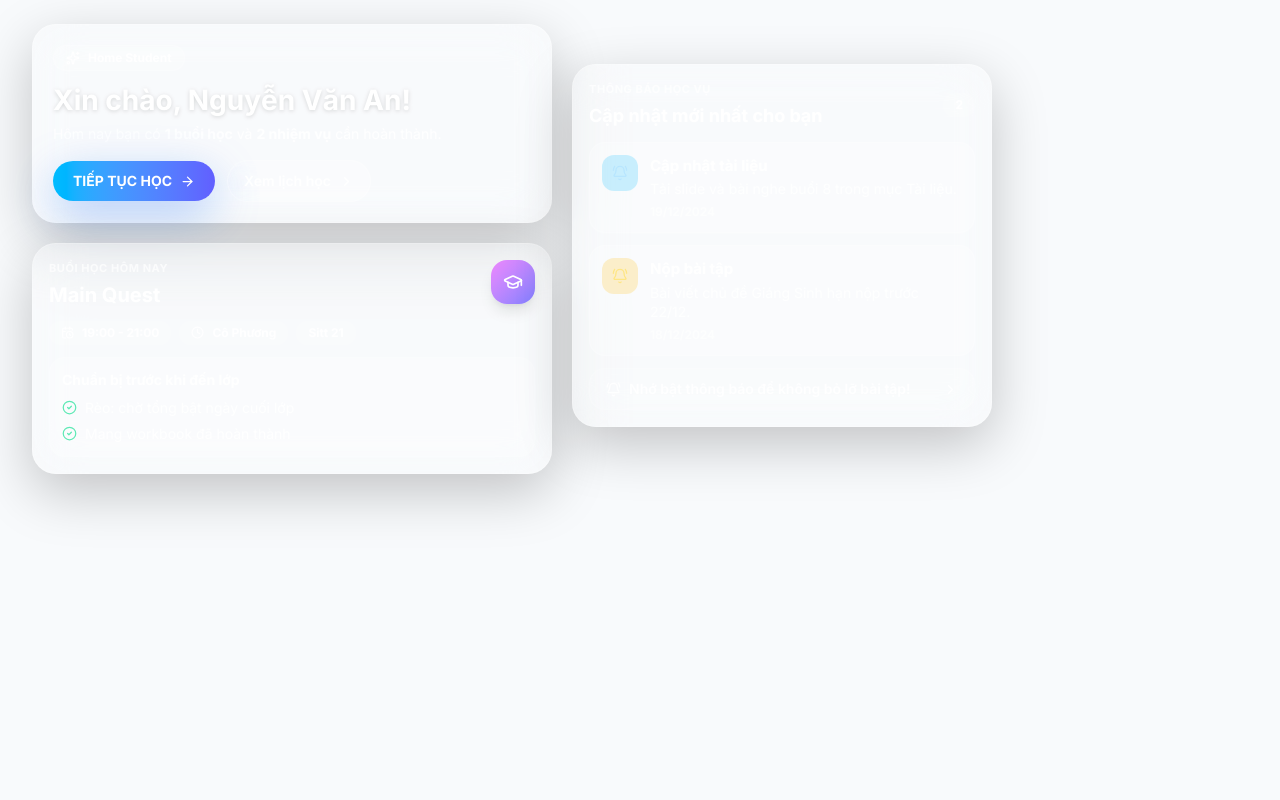
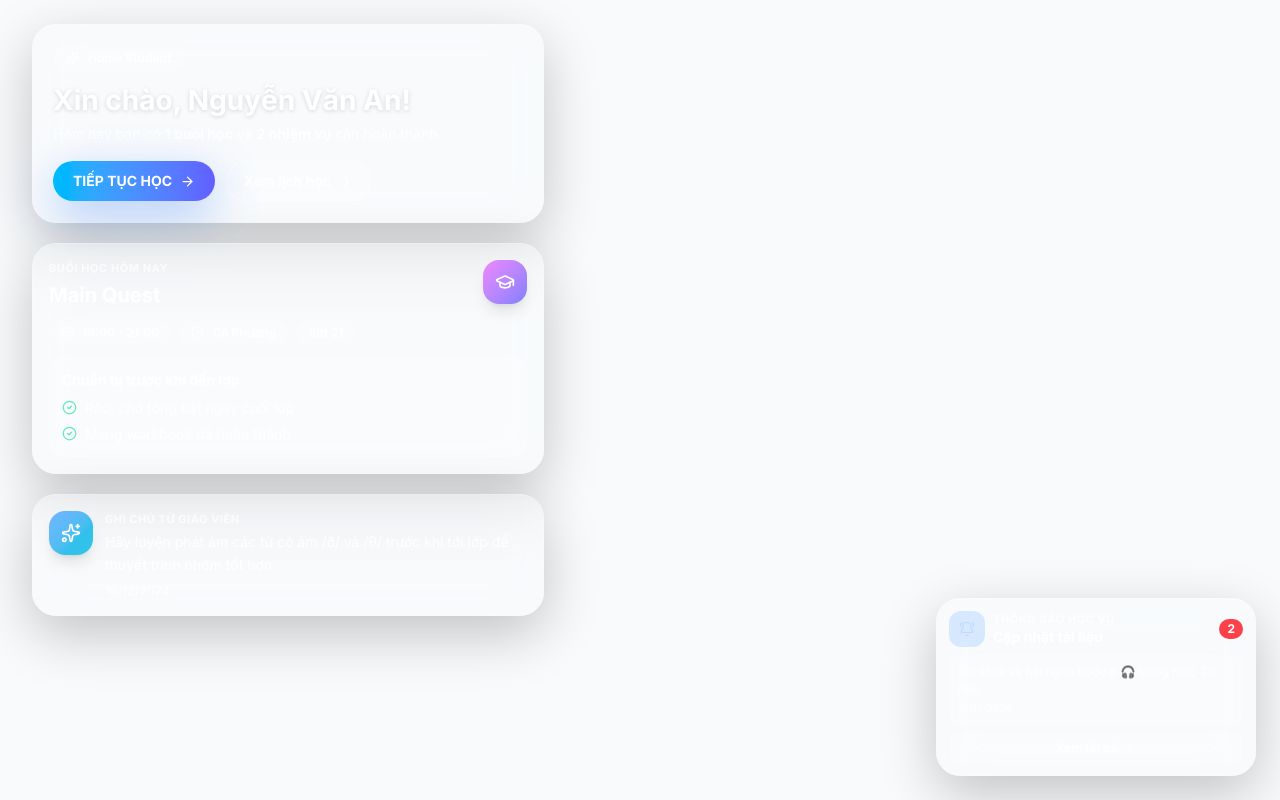
Before and after one commit to HarryTran-lead/KidzgoCentre, a Next.js app: page /en/portal/student in a window 1280 px wide. Built offline with nearby package versions, Linux system fonts and the light colour scheme; no server answers; what lightswind would draw is missing.

Commit message:
feat: justify student layout all screen

```diff
--- a/app/[locale]/portal/student/layout.tsx
+++ b/app/[locale]/portal/student/layout.tsx
@@ -53,8 +53,8 @@ export default async function StudentLayout({ children }: Props) {
 
           <section className="flex min-w-0 flex-1 flex-col min-h-0 relative">
             <div className="relative min-h-0 flex-1 min-w-0 overflow-y-auto isolate">
-              {/* content layer - positioned on left side with max width to leave space for island */}
-              <div className="relative z-10 px-6 py-4 max-w-2xl">{children}</div>
+              {/* content layer - full width for dashboard */}
+              <div className="relative z-10">{children}</div>
             </div>
           </section>
         </div>
--- a/app/[locale]/portal/student/page.tsx
+++ b/app/[locale]/portal/student/page.tsx
@@ -79,14 +79,14 @@ export default function Page() {
   ];
 
   return (
-    // ✅ NO min-h-screen here (prevents extra scroll/blank)
-    <div className="relative pb-6">
+    // Layout chỉ cho trang tất cả - chừa không gian bên phải để thấy background
+    <div className="relative pb-6 min-h-full">
       <div className="w-full px-4 sm:px-6 lg:px-8 py-4 lg:py-6">
-        <div className="grid gap-5 lg:grid-cols-[1fr_380px] xl:grid-cols-[minmax(380px,520px)_minmax(320px,420px)] items-start">
-          {/* LEFT */}
+        {/* Container với max-width để chừa ra bên phải */}
+        <div className="max-w-xl lg:max-w-2xl">
           <div className="space-y-5">
             {/* Hero */}
-            <GlassCard className="p-5">
+            <GlassCard className="p-5 max-w-lg">
               <div className="inline-flex items-center gap-2 rounded-full border border-white/20 bg-white/10 px-3 py-1 text-xs font-extrabold text-white/90">
                 <Sparkles size={14} />
                 Home Student
@@ -100,7 +100,7 @@ export default function Page() {
                 Hôm nay bạn có <b>1 buổi học</b> và <b>2 nhiệm vụ</b> cần hoàn thành.
               </p>
 
-              <div className="mt-4 flex items-center gap-3">
+              <div className="mt-4 flex flex-wrap items-center gap-3">
                 <button className="group inline-flex items-center gap-2 rounded-full bg-linear-to-r from-sky-400 to-indigo-500 px-5 py-2.5 text-sm font-black text-white shadow-[0_14px_45px_rgba(59,130,246,0.40)] transition-all duration-300 hover:-translate-y-1 hover:shadow-[0_18px_55px_rgba(59,130,246,0.55)] active:scale-95">
                   TIẾP TỤC HỌC
                   <ArrowRight size={15} className="transition-transform group-hover:translate-x-1" />
@@ -114,7 +114,7 @@ export default function Page() {
             </GlassCard>
 
             {/* Today class */}
-            <GlassCard className="p-4">
+            <GlassCard className="p-4 max-w-lg">
               <div className="flex items-start justify-between gap-3">
                 <div>
                   <div className="text-[11px] font-black uppercase tracking-wider text-white/70">
@@ -158,43 +158,60 @@ export default function Page() {
                 </ul>
               </div>
             </GlassCard>
+
+            {/* Teacher Notes */}
+            <GlassCard className="p-4 max-w-lg">
+              <div className="flex items-start gap-3">
+                <div className="grid h-11 w-11 shrink-0 place-items-center rounded-2xl bg-linear-to-br from-blue-400/80 to-cyan-500/80 text-white shadow-lg">
+                  <Sparkles size={20} />
                 </div>
-
-          {/* RIGHT */}
-          <div className="lg:pt-10">
-            <div className="w-full">
-              <GlassCard className="p-4">
-                <div className="flex items-center justify-between">
-                  <div>
+                <div className="flex-1">
                   <div className="text-[11px] font-black uppercase tracking-wider text-white/70">
-                      Thông báo học vụ
+                    Ghi chú từ giáo viên
                   </div>
-                    <div className="mt-1 text-lg font-black text-white">
-                      Cập nhật mới nhất cho bạn
+                  <p className="mt-1 text-sm text-white/90 leading-relaxed">
+                    Hãy luyện phát âm các từ có âm /ð/ và /θ/ trước khi tới lớp để thuyết trình nhóm tốt hơn
+                  </p>
+                  <div className="mt-1.5 text-xs font-semibold text-white/60">19/12/2024</div>
                 </div>
-                  </div>
-                  <span className="rounded-full bg-white/12 px-3 py-1 text-xs font-black text-white/90">
-                    {notices.length}
-                  </span>
-                </div>
-
-                <div className="mt-3 space-y-3">
-                  {notices.map((n) => (
-                    <NoticeItem key={n.title} notice={n} />
-                  ))}
-                </div>
-
-                <div className="mt-3 flex items-center justify-between rounded-2xl border border-white/15 bg-white/10 px-4 py-2.5 text-sm font-semibold text-white/85">
-                  <div className="flex items-center gap-2">
-                    <BellRing size={15} />
-                    Nhớ bật thông báo để không bỏ lỡ bài tập!
-                  </div>
-                  <ChevronRight size={15} />
               </div>
             </GlassCard>
           </div>
         </div>
       </div>
+
+      {/* THÔNG BÁO HỌC VỤ - Fixed ở góc dưới bên phải, nhỏ gọn */}
+      <div className="fixed bottom-6 right-6 z-50 w-[320px] max-w-[calc(100vw-48px)]">
+        <GlassCard className="p-3 shadow-2xl">
+          <div className="flex items-center gap-2">
+            <div className="grid h-9 w-9 shrink-0 place-items-center rounded-xl bg-blue-400/20 text-blue-200">
+              <BellRing size={16} />
+            </div>
+            <div className="flex-1 min-w-0">
+              <div className="text-[11px] font-black uppercase tracking-wider text-white/70">
+                Thông báo học vụ
+              </div>
+              <div className="text-sm font-black text-white truncate">
+                Cập nhật tài liệu
+              </div>
+            </div>
+            <span className="rounded-full bg-red-500/90 px-2 py-0.5 text-xs font-black text-white">
+              2
+            </span>
+          </div>
+
+          <div className="mt-2 rounded-xl border border-white/15 bg-white/10 p-2 backdrop-blur">
+            <p className="text-xs text-white/90 leading-snug line-clamp-2">
+              Tải slide và bài nghe bước 8 🎧 trong mục Tài liệu.
+            </p>
+            <div className="mt-1 text-[10px] font-semibold text-white/60">19/12/2024</div>
+          </div>
+
+          <button className="mt-2 w-full flex items-center justify-center gap-1.5 rounded-xl border border-white/20 bg-white/10 px-3 py-1.5 text-xs font-semibold text-white/90 backdrop-blur transition-all hover:bg-white/15 hover:border-white/30">
+            Xem tất cả
+            <ChevronRight size={13} />
+          </button>
+        </GlassCard>
       </div>
     </div>
   );
--- a/package.json
+++ b/package.json
@@ -29,7 +29,7 @@
     "input-otp": "^1.4.2",
     "lightswind": "^3.1.20",
     "lucide-react": "^0.552.0",
-    "next": "^16.1.0",
+    "next": "^16.1.1",
     "next-intl": "^4.4.0",
     "ogl": "^1.0.11",
     "react": "19.2.0",
```
Also changed, not shown: 1 other file (tests, documents, lock files or other folders). Lines whose indentation alone changed are shown as unchanged.
